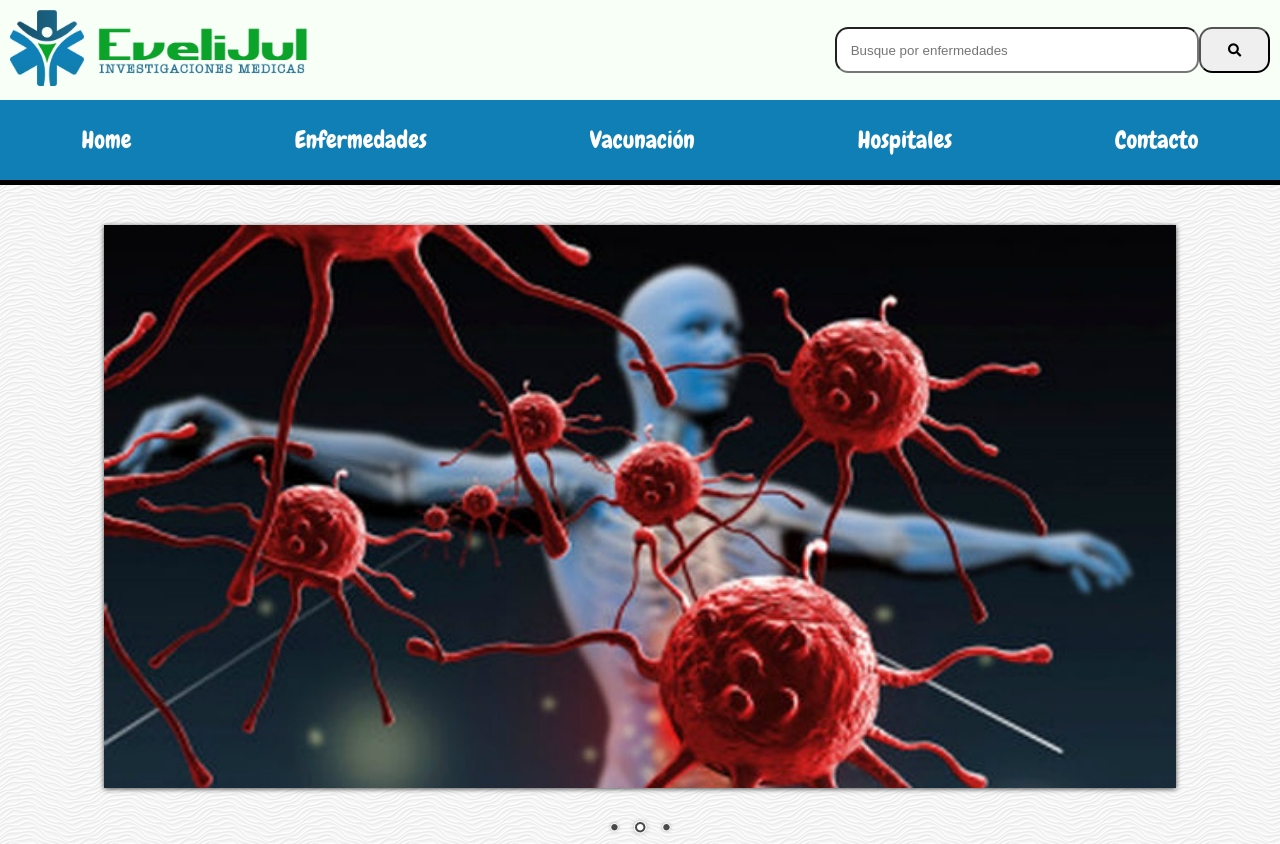
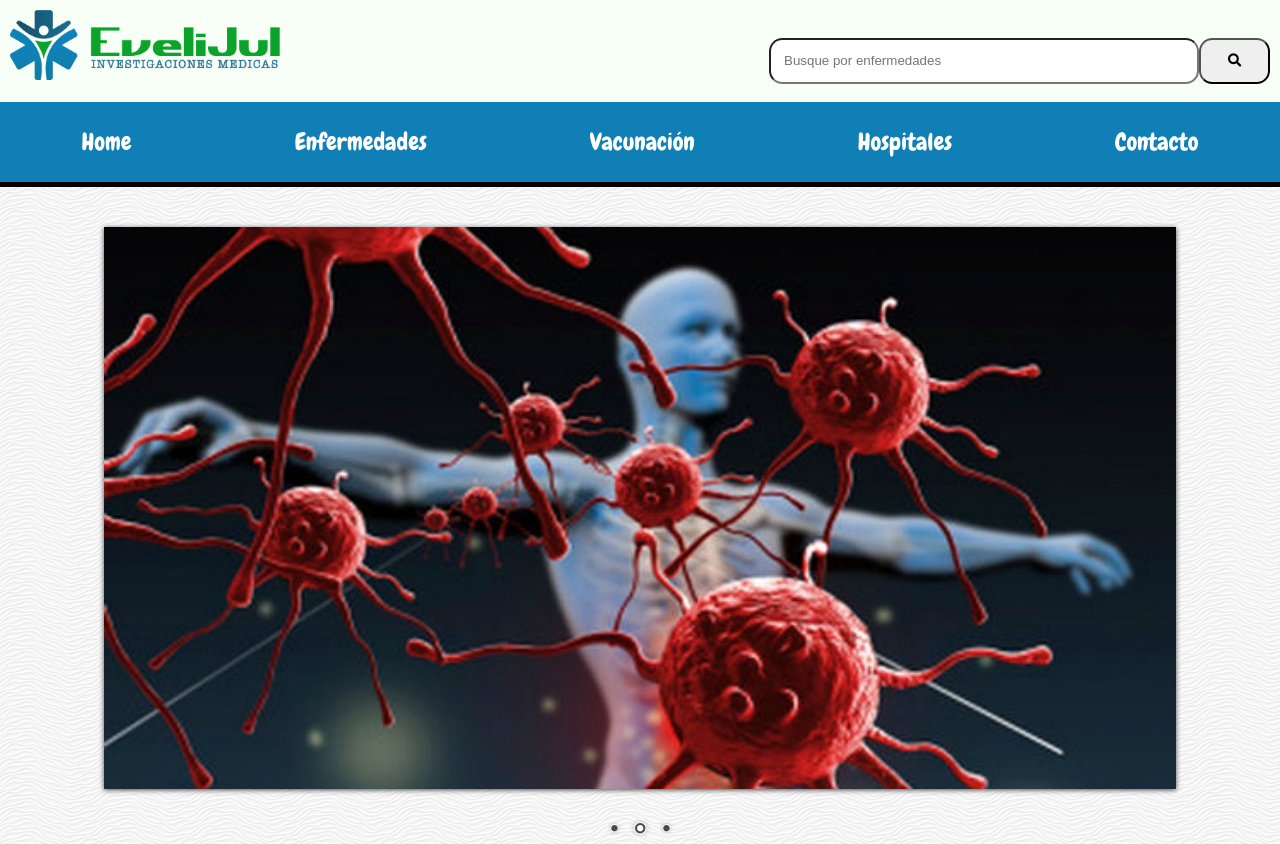
Before and after one commit to evelinanunez/tp-web1, a plain HTML site: page index.html in a window 1280 px wide. Shown: the top 844 px of the page. Drawn offline with nearby package versions, Linux system fonts and the light colour scheme; a web font is replaced by a local one.

Commit message:
se hace header responsive

```diff
--- a/css/estilos.css
+++ b/css/estilos.css
@@ -49,25 +49,43 @@ main{
 }
 
 /*Estilos del header*/
+/*
 .estilosheader{
     display: flex;
     justify-content: space-around;
-    align-items: center; /*para centrar los items del contenedor*/
+    align-items: center; para centrar los items del contenedor
     padding: 10px;
 }
+
 .estilosheader img{
    width: calc(40% - 2em);
    box-sizing: border-box;
 
 }
+*/
+/*.estilosheader{
+    display: inline;
+    justify-content: center;
+}*/
+.estilosheader img{
+    max-width: 60%;
+
+}
+.estilosheader div{
+    margin: auto;
+    text-align: center;
+    margin-bottom: 0.5em;
+}
 .contenedorbuscador{
     display: flex;
+    justify-content: center;
+
 }
 .buscador{
    padding: 1em;
    border-radius: 1em;
    display: inline-block;
-    width: 25em;
+    width: 20em;
 }
 .buttonbuscar{
     padding: 1em 2em;
@@ -236,7 +254,26 @@ main{
         width: 25em;
 
     }
+    .estilosheader img{
+        max-width: 80%;
 
+    }
+    .estilosheader div{
+        margin: auto;
+        text-align: center;
+        margin-bottom: 0.5em;
+    }
+    .contenedorbuscador{
+        display: flex;
+        justify-content: center;
+
+    }
+    .buscador{
+       padding: 1em;
+       border-radius: 1em;
+       display: inline-block;
+        width: 30em;
+    }
 
 }
 @media screen and (min-width:60em){
@@ -256,5 +293,20 @@ main{
         line-height: 1.2em;
         font-size: 1em;
     }
+    .estilosheader{
+        display: flex;
+        justify-content: space-around;
+        align-items: center; /*para centrar los items del contenedor*/
+        padding: 10px;
+    }
+    .estilosheader img{
+        width: calc(40% - 2em);
+        box-sizing: border-box;
+
+     }
+     .estilosheader div{
+        margin: none;
+        text-align:left;
+    }
 
 }
```
